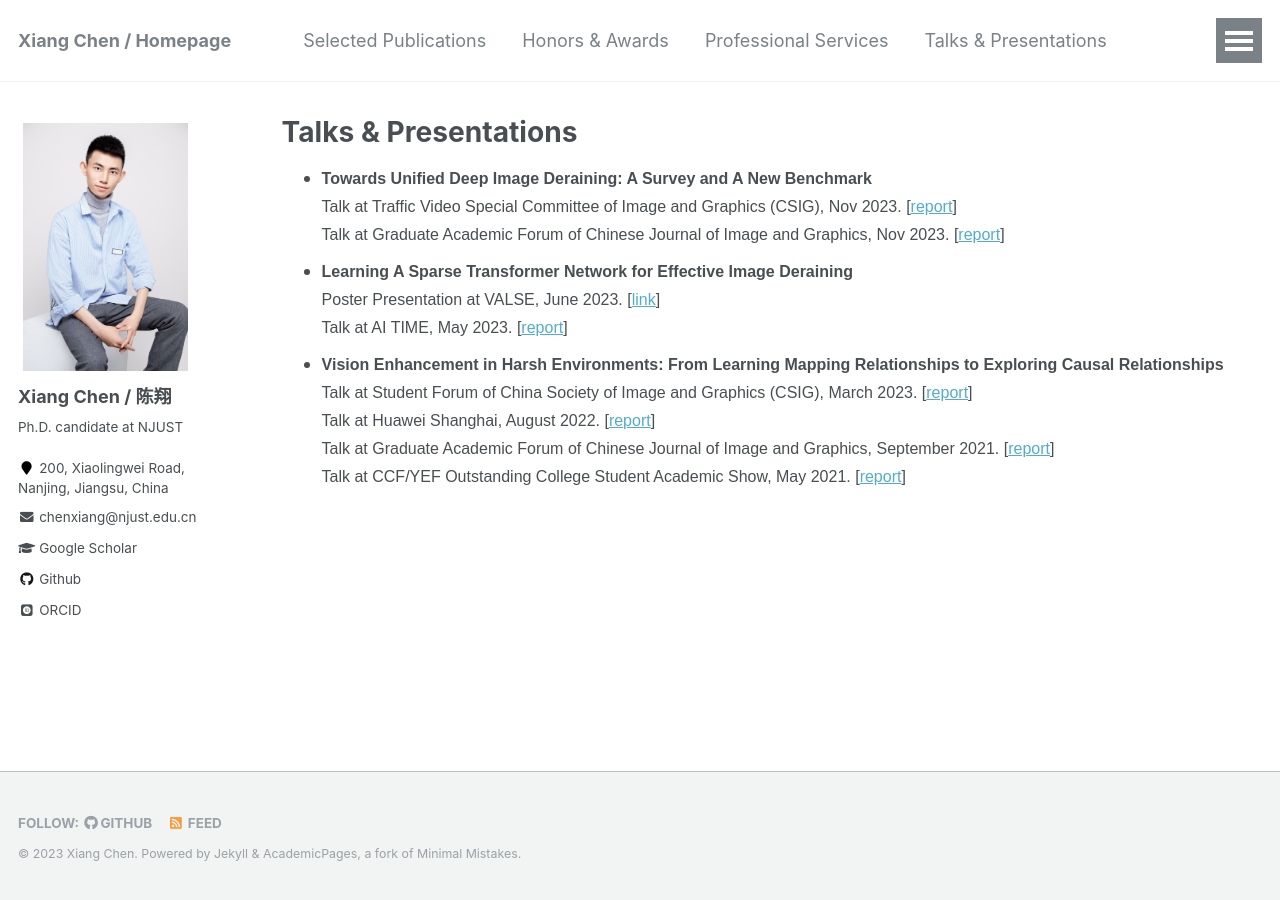
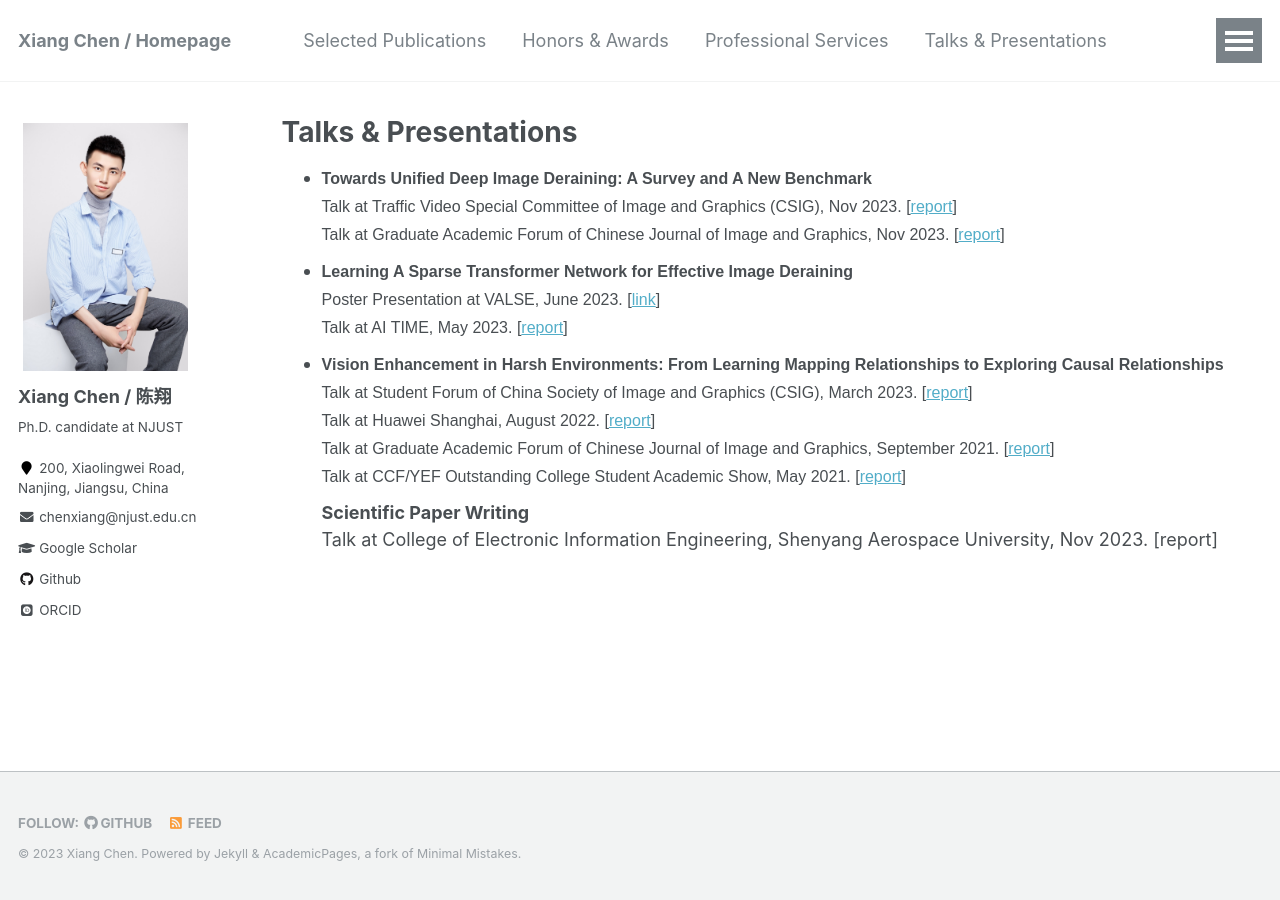
Before and after one commit to cschenxiang/cschenxiang.github.io, a Jekyll site: the page built from _pages/talks.html, in a window 1280 px wide. Built offline with Jekyll 4.4.1, drawn with Linux system fonts in a browser that asks for light colours; some web fonts are replaced.

Commit message:
Update talks.html

```diff
--- a/_pages/talks.html
+++ b/_pages/talks.html
@@ -26,6 +26,9 @@ Talk at Graduate Academic Forum of Chinese Journal of Image and Graphics, Septem
 Talk at CCF/YEF Outstanding College Student Academic Show, May 2021. [<a href="https://www.ccf.org.cn/Chapters/Student_Chapters/SYSU/xsfhdt/2021-05-20/729599.shtml" target="_blank">report</a>]<br>
 </font> </p> </li>
 
+<strong> Scientific Paper Writing </strong> <br>
+Talk at College of Electronic Information Engineering, Shenyang Aerospace University, Nov 2023. [report]<br>
+
 </ul>
 
 
```
